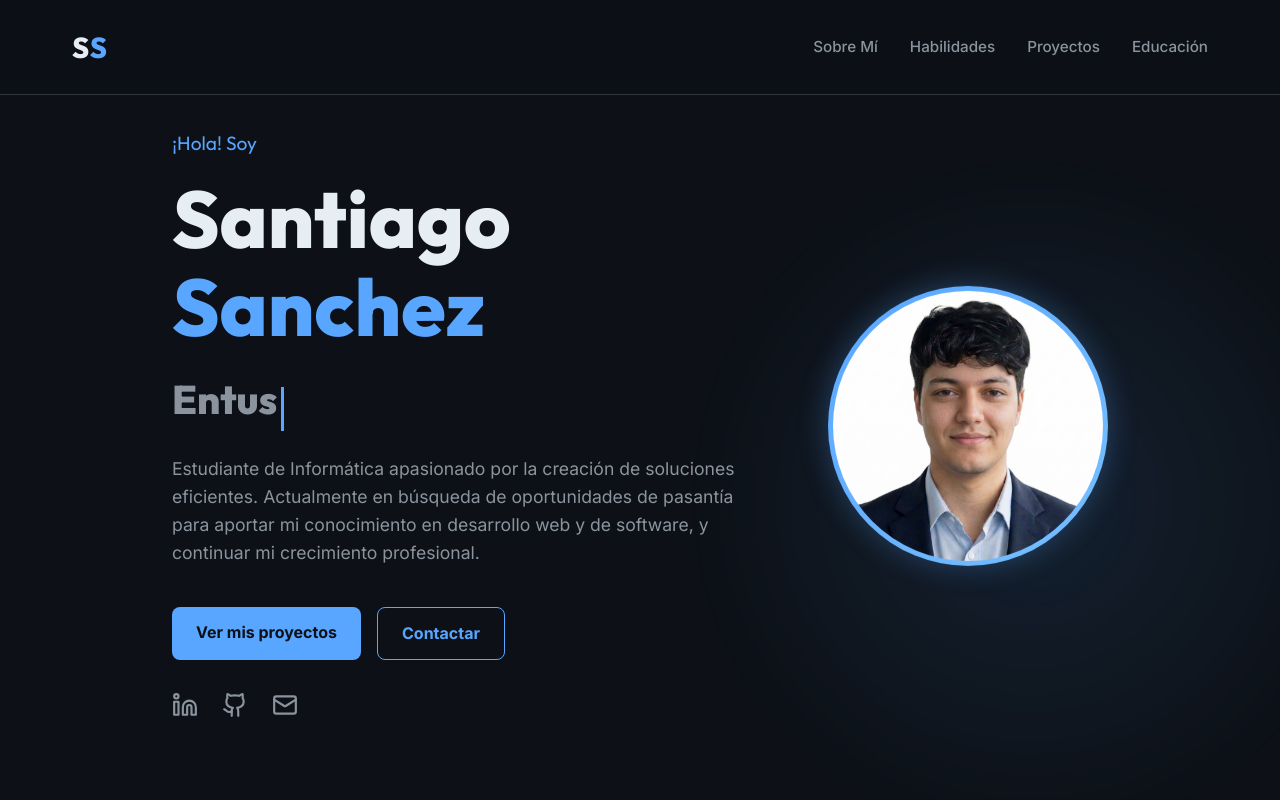
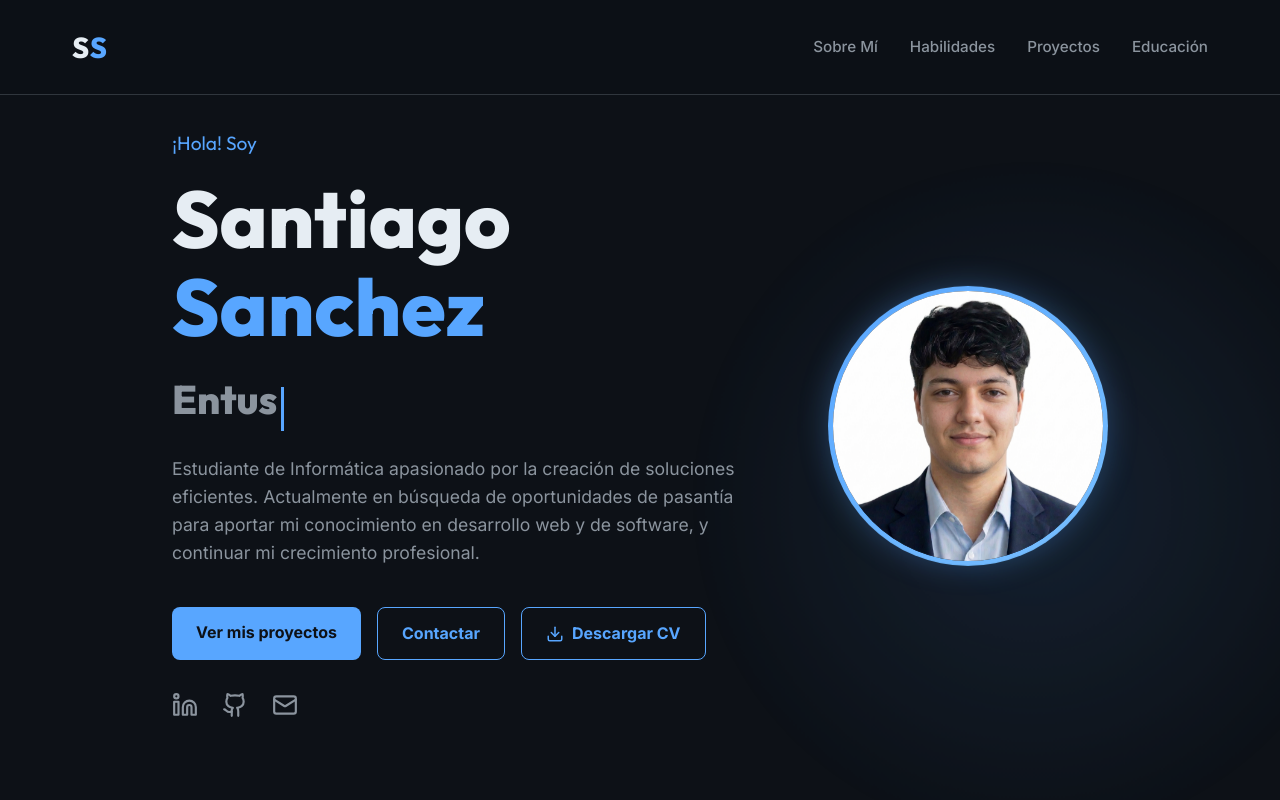
Before and after one commit to santiagoxx93/Portafoliowebsantiago, a website built with Vite: page index.html in a window 1280 px wide. Shown: the top 800 px of the page. Built offline with nearby package versions, Linux system fonts and the light colour scheme.

Commit message:
Agregar boton de descarga de CV y subir PDF

```diff
--- a/index.html
+++ b/index.html
@@ -41,6 +41,10 @@
               <div class="hero-cta">
                 <a href="#projects" class="btn btn-primary">Ver mis proyectos</a>
                 <a href="#contact" class="btn btn-outline">Contactar</a>
+                <a href="/Santiago_Sanchez_CV.pdf" download class="btn btn-outline" style="display:flex; align-items:center; gap:0.5rem;">
+                  <svg xmlns="http://www.w3.org/2000/svg" width="18" height="18" viewBox="0 0 24 24" fill="none" stroke="currentColor" stroke-width="2" stroke-linecap="round" stroke-linejoin="round"><path d="M21 15v4a2 2 0 0 1-2 2H5a2 2 0 0 1-2-2v-4"/><polyline points="7 10 12 15 17 10"/><line x1="12" x2="12" y1="15" y2="3"/></svg>
+                  Descargar CV
+                </a>
               </div>
               <div class="hero-socials" style="margin-top: 2rem; display: flex; gap: 1.5rem; justify-content: flex-start;">
                 <a href="https://www.linkedin.com/in/santiago-s%C3%A1nchez-256921396" target="_blank" style="color: var(--text-secondary); transition: color 0.3s;" title="LinkedIn">
```
Also changed, not shown: 1 other file.
